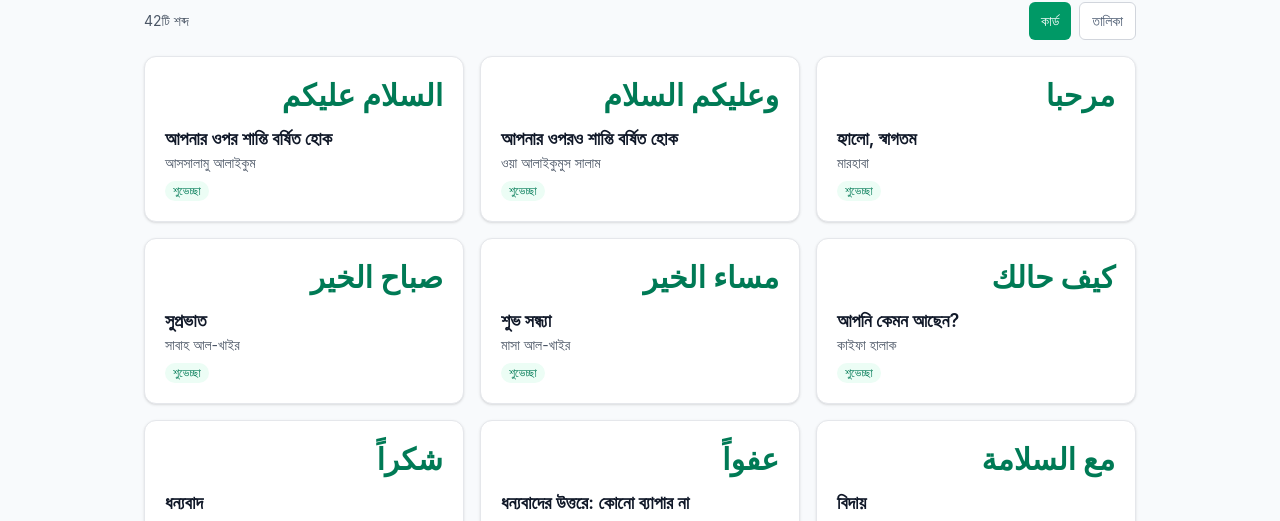
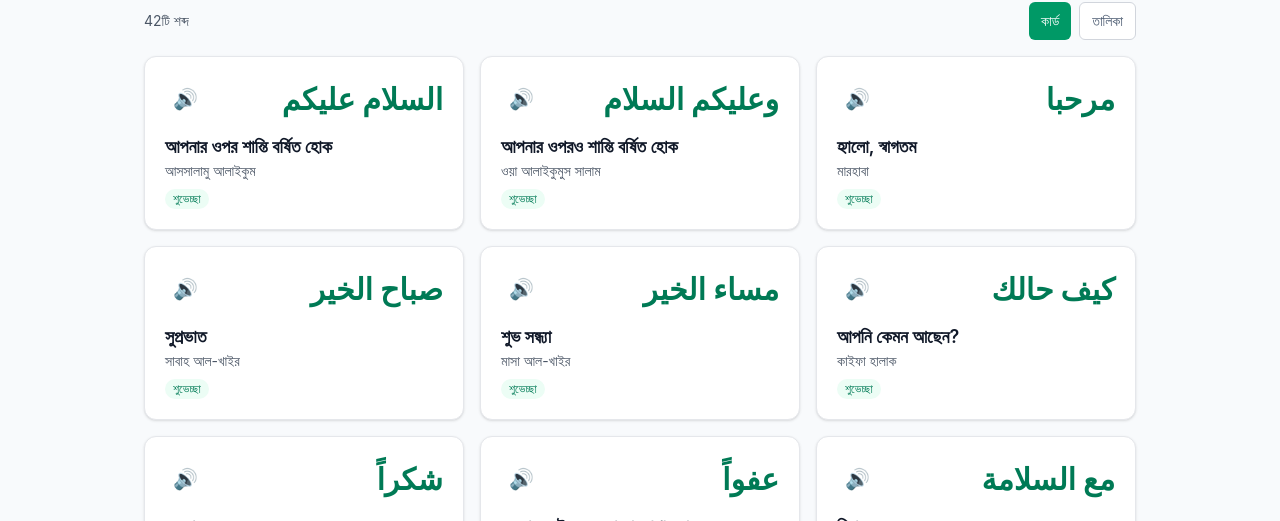
Before and after one commit to mobaarok/lahjio, a React (Vite) app: page /#/words in a window 1280 px wide. Shown: the part 279-800 px from the top of the page. Built offline with nearby package versions, Linux system fonts and the light colour scheme; no server answers.

Commit message:
audio web speech system added

```diff
--- a/src/components/WordCard.jsx
+++ b/src/components/WordCard.jsx
@@ -1,25 +1,48 @@
+import { useState } from "react";
+import { speakArabic } from "../lib/speak";
+
 export default function WordCard({ word, listView }) {
+  const [noVoice, setNoVoice] = useState(false);
+
   return (
     <article
       className={`rounded-xl border border-gray-200 bg-white shadow-sm ${
         listView ? "flex items-center justify-between gap-4 p-4" : "p-5"
       }`}
     >
+      <div
+        className={`flex items-center gap-3 ${
+          listView ? "order-last" : "justify-between"
+        }`}
+      >
+        <button
+          onClick={() => setNoVoice(!speakArabic(word.arabic))}
+          aria-label={`${word.bangla} শব্দের উচ্চারণ শোনো`}
+          className="shrink-0 rounded-full p-2 text-xl hover:bg-emerald-50"
+        >
+          🔊
+        </button>
         <p
           dir="rtl"
           lang="ar"
           className={`font-bold text-emerald-700 ${
-          listView ? "order-last text-2xl" : "text-right text-3xl"
+            listView ? "text-2xl" : "text-right text-3xl"
           }`}
         >
           {word.arabic}
         </p>
+      </div>
       <div className={listView ? "" : "mt-3"}>
         <p className="text-lg font-semibold text-gray-900">{word.bangla}</p>
         <p className="text-sm text-gray-600">{word.bn_transliteration}</p>
         <p className="mt-2 inline-block rounded-full bg-emerald-50 px-2 py-0.5 text-xs font-medium text-emerald-700">
           {word.bn_category}
         </p>
+        {noVoice && (
+          <p className="mt-2 text-sm text-red-700">
+            এই ডিভাইসে আরবি ভয়েস নেই।
+          </p>
+        )}
       </div>
     </article>
   );
--- /dev/null
+++ b/src/lib/speak.js
@@ -0,0 +1,22 @@
+// Web Speech helper: reads Arabic text aloud
+
+export function speakArabic(text) {
+  if (!("speechSynthesis" in window)) return false;
+
+  const voices = window.speechSynthesis.getVoices();
+  const arabicVoices = voices.filter((v) => v.lang.toLowerCase().startsWith("ar"));
+  const arabicVoice =
+    arabicVoices.find((v) => v.lang.toLowerCase().endsWith("sa")) ?? arabicVoices[0];
+
+  // Some browsers load voices late, so an empty list doesn't mean there are none
+  if (voices.length > 0 && !arabicVoice) return false;
+
+  const utterance = new SpeechSynthesisUtterance(text);
+  utterance.lang = "ar-SA";
+  utterance.rate = 0.8; // a little slower for learners
+  if (arabicVoice) utterance.voice = arabicVoice;
+
+  window.speechSynthesis.cancel(); // stop the previous word
+  window.speechSynthesis.speak(utterance);
+  return true;
+}
```
Lines whose indentation alone changed are shown as unchanged.
